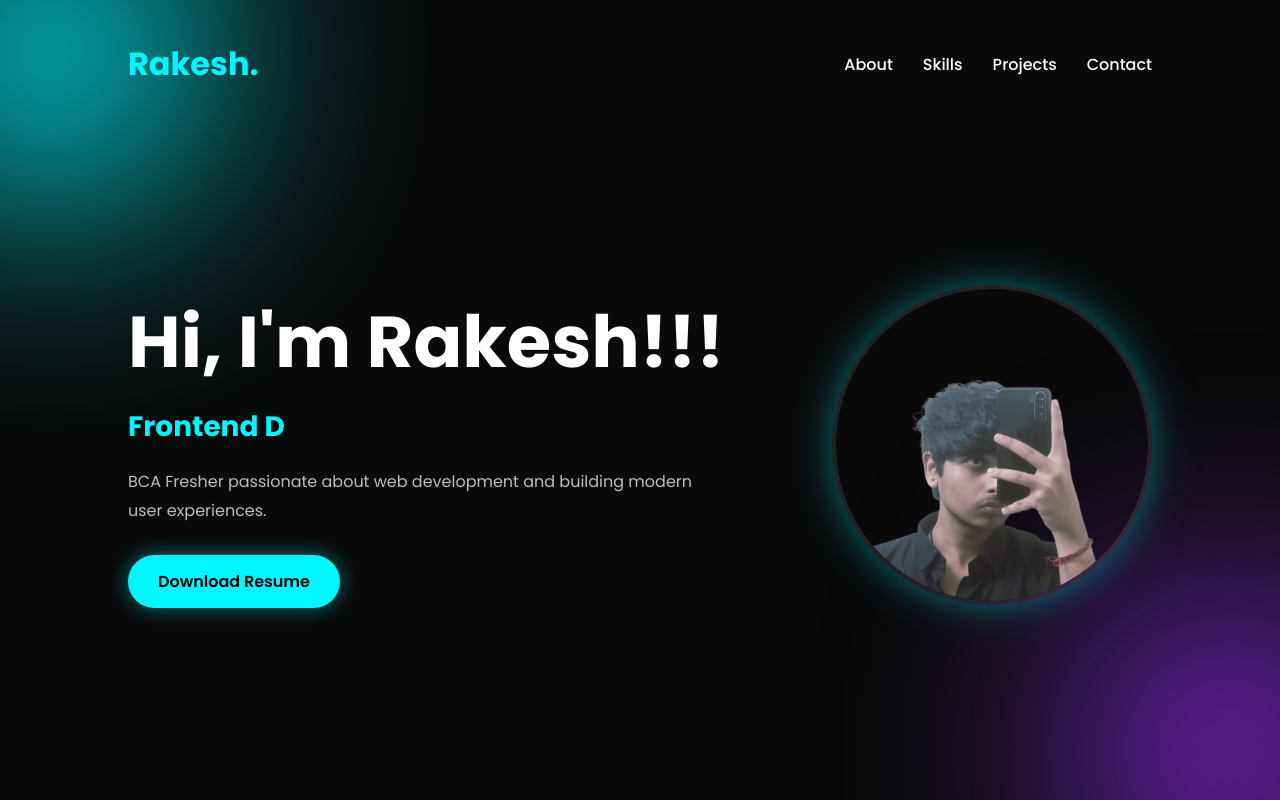
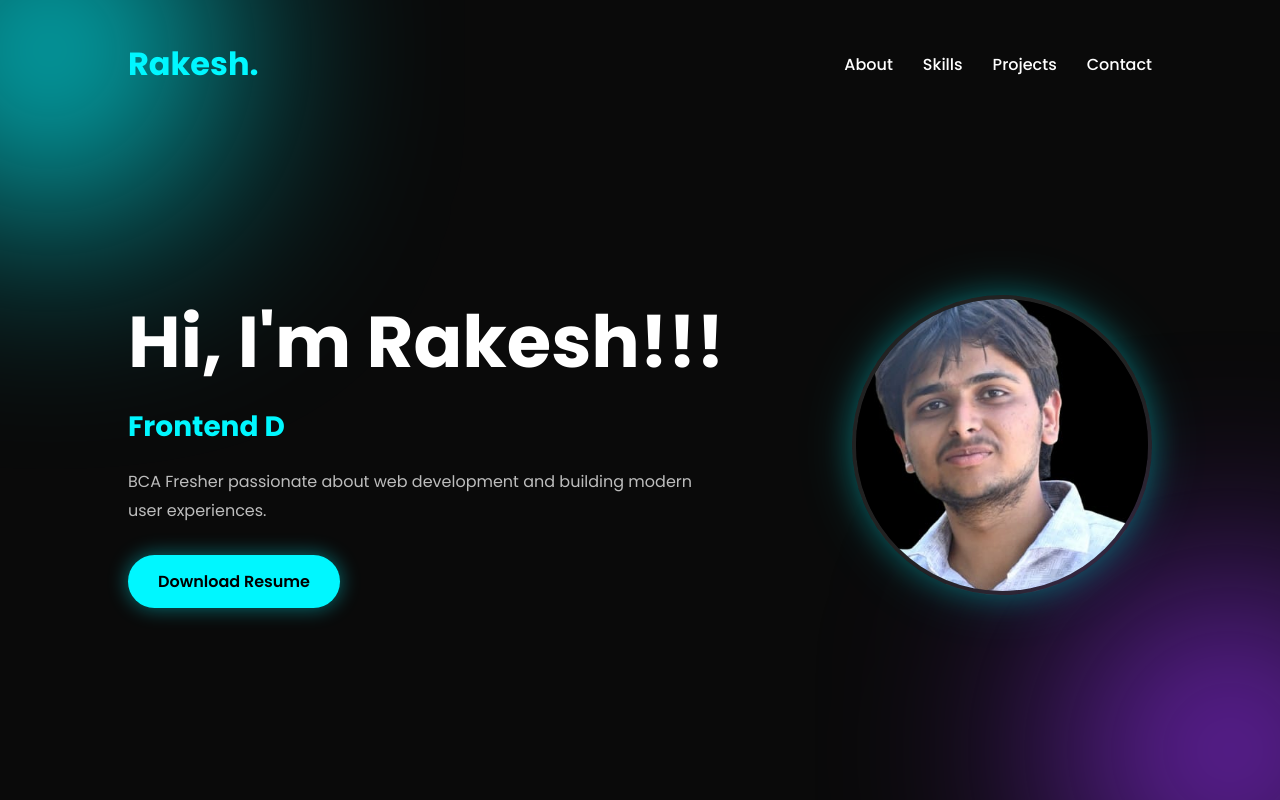
Before and after one commit to rakeshjangid48/portfolio-website, a plain HTML site: page index.html in a window 1280 px wide. Shown: the top 800 px of the page. Drawn offline with Linux system fonts and the light colour scheme.

Commit message:
Initial portfolio upload

```diff
--- a/index.html
+++ b/index.html
@@ -42,7 +42,7 @@
             <a href="assests/Resume rakesh.pdf" download class="btn">Download Resume</a>
           </div>
             <div class="hero-image">
-                <img src="assests/ph4ntom.png" alt="Rakesh">
+                <img src="assests/WhatsApp Image 2026-05-27 at 19.15.29.jpeg" alt="Rakesh">
             </div>
         </section>
     </header>
--- a/style.css
+++ b/style.css
@@ -72,9 +72,10 @@ nav{
 }
 
 .hero-image img{
-  width:320px;
-  height:320px;
+  width:300px;
+  height:300px;
   object-fit:cover;
+  object-position: center 15%;
   border-radius:50%;
   border:4px solid rgba(255,255,255,0.1);
   box-shadow:
```
Also changed, not shown: assests/WhatsApp Image 2026-05-27 at 19.15.29.jpeg (added).
